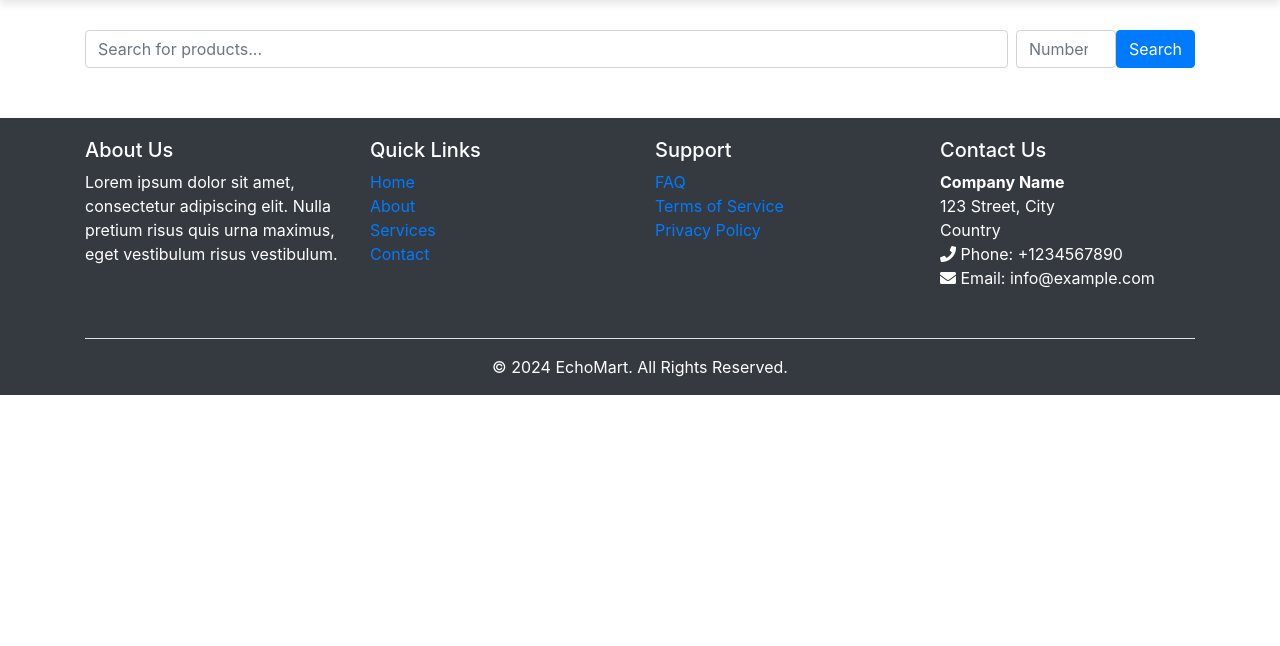
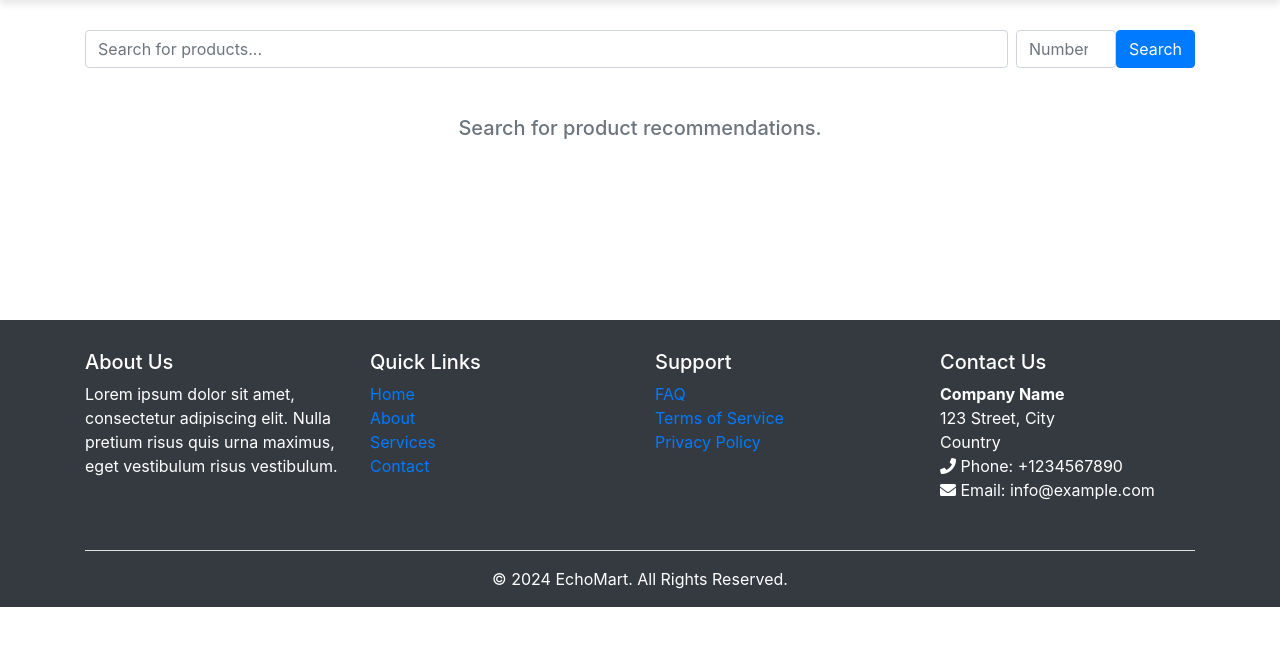
Before and after one commit to RishiMishra2005/E_Commerce_Recommendation_System, a Flask app: page /main in a window 1280 px wide. Shown: the part 58-704 px from the top of the page. Run offline with Flask 3, Linux system fonts and the light colour scheme; parts of the project's set-up code (start-up, migrations or seed data) failed here and were passed over; some libraries are stand-ins or nearby versions.

Commit message:
Main page and search feature

```diff
--- a/app.py
+++ b/app.py
@@ -1,19 +1,22 @@
 from flask import Flask, render_template, request
 import pandas as pd
 import random
-from util import truncate, price
+from util import truncate, price, content_based_recommendations
 from flask_sqlalchemy import SQLAlchemy
 
 app = Flask(__name__)
 
+# Load the product data
 trending_products = pd.read_csv("models/updated_products.csv")
 train_data = pd.read_csv("models/clean_data.csv")
 
+# Flask configuration
 app.secret_key = "secret_key"
 app.config['SQLALCHEMY_DATABASE_URI'] = "sqlite:///ecom_db.sqlite"
 app.config['SQLALCHEMY_TRACK_MODIFICATIONS'] = False
 db = SQLAlchemy(app)
 
+# Define the user models
 class Signup(db.Model):
     id = db.Column(db.Integer, primary_key=True)
     username = db.Column(db.String(100), nullable=False)
@@ -25,8 +28,10 @@ class Signin(db.Model):
     username = db.Column(db.String(100), nullable=False)
     password = db.Column(db.String(100), nullable=False)
 
+# Routes
 @app.route("/")
 def index():
+    """Home page with trending products."""
     return render_template(
         'index.html',
         trending_products=trending_products.head(8),
@@ -36,10 +41,12 @@ def index():
 
 @app.route("/main")
 def main():
-    return render_template("main.html")
+    """Main recommendations page."""
+    return render_template("main.html", content_based_rec=None, message="Search for product recommendations.")
 
 @app.route("/index")
 def indexredirect():
+    """Redirect to home page."""
     return render_template(
         'index.html',
         trending_products=trending_products.head(8),
@@ -49,6 +56,7 @@ def indexredirect():
 
 @app.route("/signup", methods=['POST', 'GET'])
 def signup():
+    """Handle signup requests."""
     if request.method == 'POST':
         username = request.form['username']
         email = request.form['email']
@@ -69,6 +77,7 @@ def signup():
 
 @app.route('/signin', methods=['POST', 'GET'])
 def signin():
+    """Handle signin requests."""
     if request.method == 'POST':
         username = request.form['signinUsername']
         password = request.form['signinPassword']
@@ -92,6 +101,27 @@ def signin():
             )
     return render_template('index.html')
 
+
+@app.route("/recommendations", methods=['POST'])
+def recommendations():
+    """Display product recommendations based on content."""
+    prod = request.form.get('prod')
+    nbr = int(request.form.get('nbr'))
+
+    content_based_rec = content_based_recommendations(train_data, prod, top_n=nbr)
+
+    if content_based_rec.empty:
+        message = f"No recommendations available for product '{prod}'."
+        return render_template('main.html', content_based_rec=None, message=message)
+    else:
+        return render_template(
+            'main.html',
+            content_based_rec=content_based_rec,
+            truncate=truncate,
+            random_price=random.choice(price),
+            message=None
+        )
+
 with app.app_context():
     db.create_all()
 
--- a/models/updated_products.csv
+++ b/models/updated_products.csv
@@ -1,11 +1,11 @@
 Name,ReviewCount,Brand,ImageURL,Rating
-"Nicole by OPI Nail Lacquer, Next Stop the Bikini Zone A59, .5 fl oz",1,opi,static/img/img_8.png,5
-"R+Co Aircraft Pomade Mousse, 5.6 Oz",1,,static/img/img_6.png,5
-Candle Warmers Etc. Rustic Brown Hurricane Candle Warmer Lantern,10,"candle, warmers, etc",static/img/img_7.png,5
+"Nicole by OPI Nail Lacquer, Next Stop the Bikini Zone A59, .5 fl oz",1,opi,static/img/img_1.png,5
+"R+Co Aircraft Pomade Mousse, 5.6 Oz",1,,static/img/img_2.png,5
+Candle Warmers Etc. Rustic Brown Hurricane Candle Warmer Lantern,10,"candle, warmers, etc",static/img/img_3.png,5
 "Recovery Complex Anti-Frizz Shine Serum by Bain de Terre for Unisex, 4.2 oz",4,"bain, de, terre",static/img/img_4.png,5
-"ReNew Life CleanseMore, Veggie Caps, 60 ea",15,"renew, life",static/img/img_1.png,5
+"ReNew Life CleanseMore, Veggie Caps, 60 ea",15,"renew, life",static/img/img_5.png,5
 "Alba Botanica Very Emollient Herbal Healing Body Lotion, 32 oz.",3,"alba, botanica",static/img/img_6.png,5
-"Groganics DHT Ice Oil Scalp Moisturizer, 4 oz",1,groganics,static/img/img_6.png,5
-Vega Chlorella Dietary Supplement Powder 5.3 oz. Bottle,1,vega,static/img/img_4.png,5
-Guerlain L\homme Ideal Eau De Toilette Spray for Men 3.3 oz,1,guerlain,static/img/img_2.png,5
-"Alaffia Body Lotion, Vanilla, 32 Oz",2,alaffia,static/img/img_3.png,5
+"Groganics DHT Ice Oil Scalp Moisturizer, 4 oz",1,groganics,static/img/img_7.png,5
+Vega Chlorella Dietary Supplement Powder 5.3 oz. Bottle,1,vega,static/img/img_8.png,5
+Guerlain L\homme Ideal Eau De Toilette Spray for Men 3.3 oz,1,guerlain,static/img/img_1.png,5
+"Alaffia Body Lotion, Vanilla, 32 Oz",2,alaffia,static/img/img_2.png,5
--- a/static/css/base.css
+++ b/static/css/base.css
@@ -27,3 +27,6 @@ body {
     background-color: #000;
     color: #fff;
 }
+footer {
+    bottom: 0;
+}
--- a/templates/base.html
+++ b/templates/base.html
@@ -138,7 +138,7 @@
 
     <!--footer-->
     <footer class="footer bg-dark text-white">
-        <div class="container" style="padding-top:20px;">
+        <div class="container" style="padding-top:30px; margin-top:180px;">
             <div class="row">
                 <div class="col-md-3 col-sm-6">
                     <h5>About Us</h5>
--- a/templates/main.html
+++ b/templates/main.html
@@ -8,9 +8,63 @@
     <!-- Search Bar -->
     <div class="container" style="margin-top:30px;">
         <form action="/recommendations" method="post" style="display:flex;">
-            <input type="text" class="form-control mr-2" name="prod" placeholder="Search for products...">
-            <input type="number" class="form-control" name="nbr" placeholder="Number of products..." style="width:100px;">
+            <input type="text" class="form-control mr-2" name="prod" placeholder="Search for products..." required>
+            <input type="number" class="form-control" name="nbr" placeholder="Number of products..." style="width:100px;" required>
             <button class="btn btn-primary">Search</button>
         </form>
     </div>
+
+    <!-- Trending Recommendations -->
+    {% if content_based_rec is not none and not content_based_rec.empty %}
+    <div class="container mt-5">
+      <h2 class="text-center mb-4">Recommended Products</h2>
+      <div class="row mt-4">
+        {% for index, product in content_based_rec.iterrows() %}
+        <div class="col-lg-3 col-md-4 col-sm-6 mb-4">
+          <div class="card">
+              <img src="{{ product['ImgURL'] }}" class="card-img-top" alt="{{ product['Name'] }}" style="height: 200px;">
+            <div class="card-body">
+              <h5 class="card-title">{{ truncate(product['Name'],12) }}</h5>
+              <p class="card-text">Brand: {{ product['Brand'] }}</p>
+              <button type="button" class="btn btn-primary" data-toggle="modal" data-target="#productModal{{ index }}">Buy Now</button>
+            </div>
+          </div>
+        </div>
+
+        <!-- Modal -->
+        <div class="modal fade" id="productModal{{ index }}" tabindex="-1" role="dialog" aria-labelledby="productModalLabel" aria-hidden="true">
+          <div class="modal-dialog" role="document">
+            <div class="modal-content">
+              <div class="modal-header">
+                <h5 class="modal-title" id="productModalLabel">{{ product['Name'] }}</h5>
+                <button type="button" class="close" data-dismiss="modal" aria-label="Close">
+                  <span aria-hidden="true">&times;</span>
+                </button>
+              </div>
+              <div class="modal-body">
+                <div class="row">
+                  <div class="col-md-4">
+                      <img src="{{ product['ImgURL'] }}" class="img-fluid" alt="{{ product['Name'] }}" style="height: 200px;">
+                  </div>
+                  <div class="col-md-8">
+                    <p><strong>Brand:</strong> {{ product['Brand'] }}</p>
+                    <p><strong>Review Count:</strong> {{ product['ReviewCount'] }}</p>
+                    <p><strong>Rating:</strong> {{ product['Rating'] }}</p>
+                    <p><strong>Price:</strong> ₹{{ random_price }}</p>
+                  </div>
+                </div>
+              </div>
+              <div class="modal-footer">
+                <button type="button" class="btn btn-secondary" data-dismiss="modal">Close</button>
+                <button type="button" class="btn btn-primary">Proceed to Buy</button>
+              </div>
+            </div>
+          </div>
+        </div>
+        {% endfor %}
+      </div>
+    </div>
+    {% else %}
+    <h5 class="text-center mt-5 text-muted">{{ message }}</h5>
+    {% endif %}
 {% endblock %}
--- a/util.py
+++ b/util.py
@@ -5,24 +5,34 @@ from sklearn.metrics.pairwise import cosine_similarity
 price = [40, 50, 60, 70, 100, 122, 106, 50, 30, 50]
 
 def truncate(text, length):
+    """Truncate text to a given length and add ellipsis."""
     if len(text) > length:
         return text[:length] + "..."
     else:
         return text
 
 def content_based_recommendations(train_data, item_name, top_n=10):
+    """Generate content-based recommendations based on product tags."""
     if item_name not in train_data['Name'].values:
         print(f"Item '{item_name}' not found in the training data.")
         return pd.DataFrame()
 
     tfidf_vectorizer = TfidfVectorizer(stop_words='english')
     tfidf_matrix_content = tfidf_vectorizer.fit_transform(train_data['Tags'])
+
+    print(f"TF-IDF Matrix Shape: {tfidf_matrix_content.shape}")
+
     cosine_similarities_content = cosine_similarity(tfidf_matrix_content, tfidf_matrix_content)
     item_index = train_data[train_data['Name'] == item_name].index[0]
     similar_items = list(enumerate(cosine_similarities_content[item_index]))
+
+    print(f"Similar Items for '{item_name}': {similar_items[:10]}")
+
     similar_items = sorted(similar_items, key=lambda x: x[1], reverse=True)
     top_similar_items = similar_items[1:top_n+1]
+
     recommended_item_indices = [x[0] for x in top_similar_items]
-    recommended_items_details = train_data.iloc[recommended_item_indices][['Name', 'ReviewCount', 'Brand', 'ImageURL', 'Rating']]
+
+    recommended_items_details = train_data.iloc[recommended_item_indices][['Name', 'ReviewCount', 'Brand', 'ImgURL', 'Rating']]
 
     return recommended_items_details
```
